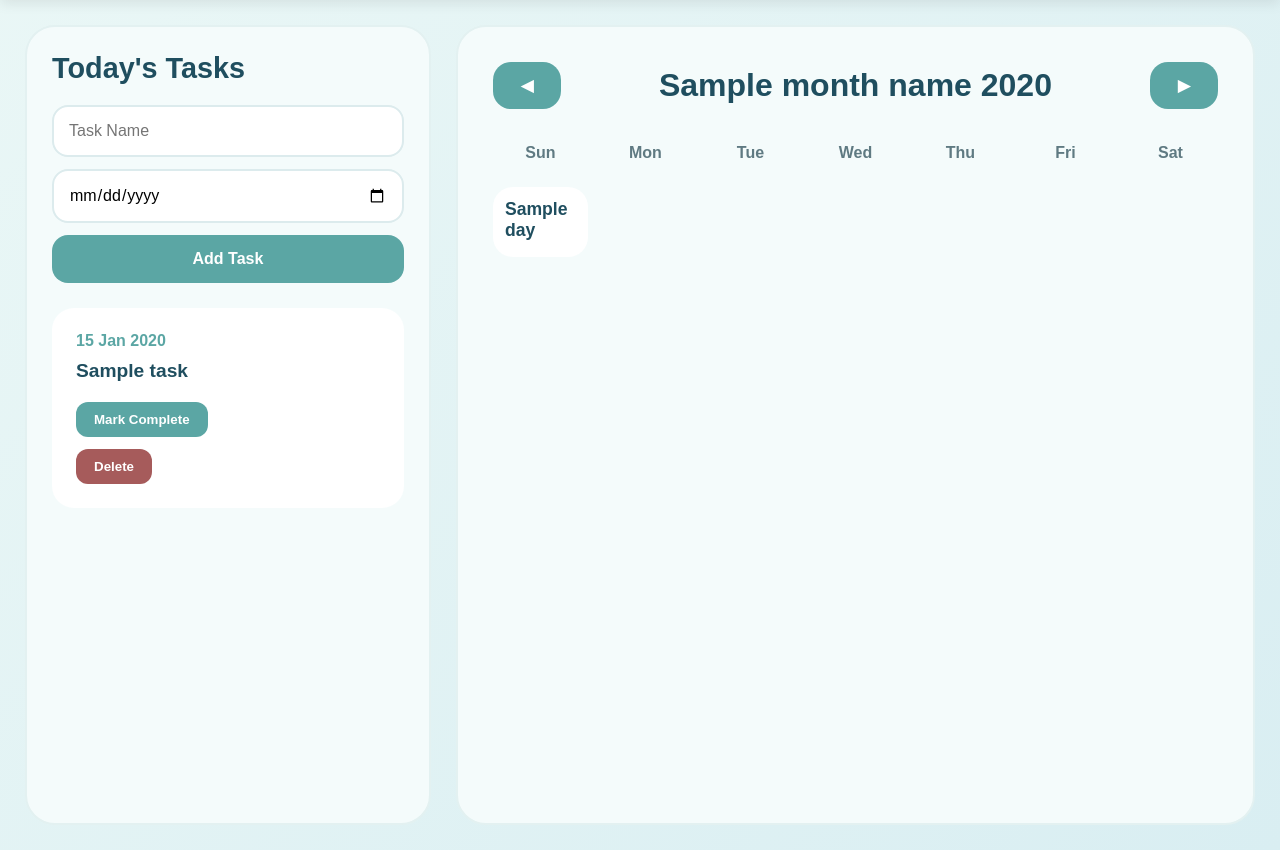
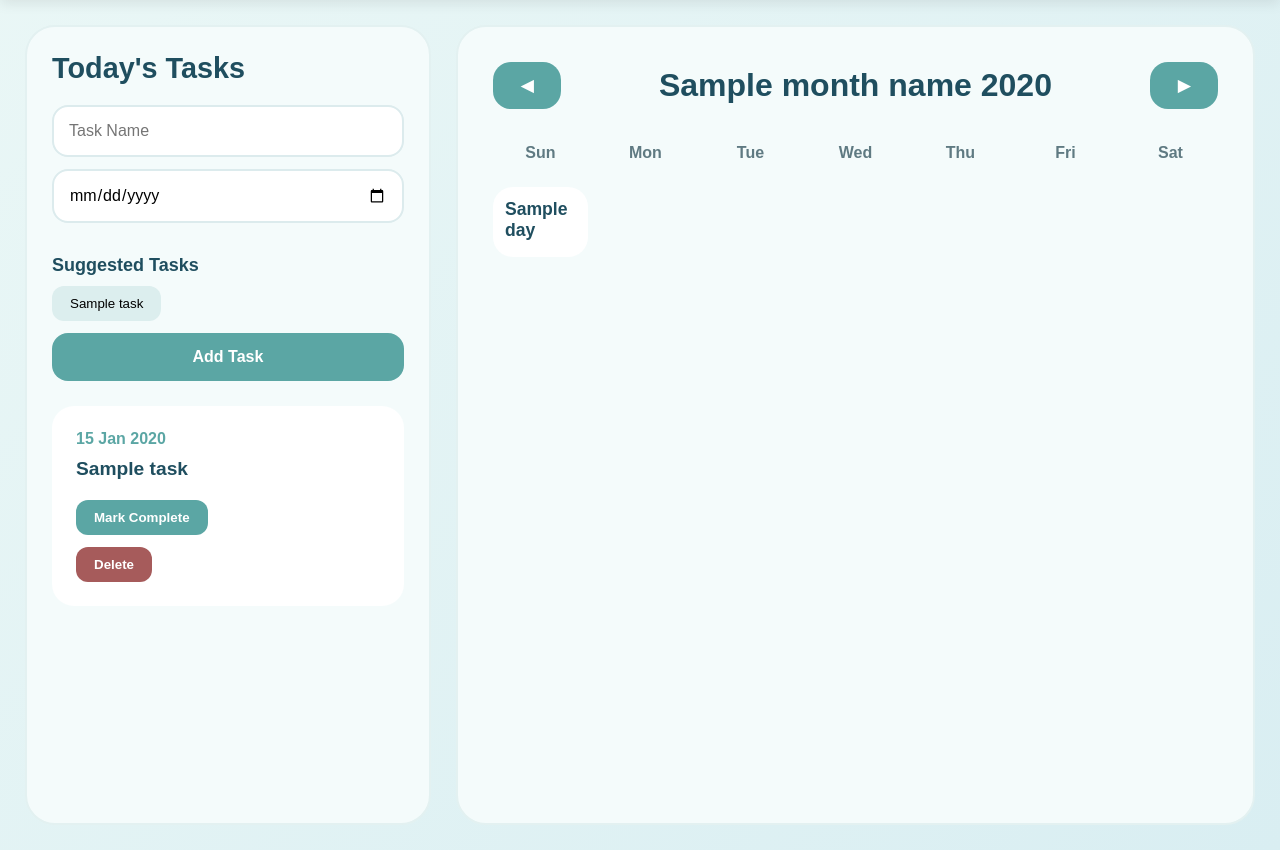
Before and after one commit to claudia-chen986/at3-elderly-helping, a Flask app: template templates/daily_task.html in a window 1280 px wide. Shown: the part 90-940 px from the top of the page. Run offline with Flask 3, Linux system fonts and the light colour scheme; the template is opened without the code that fills it: most values are stand-ins (such as "Sample title", 1, 10 or a date in 2020).

Commit message:
IMPROVEMENT -  use catagory for suggestion list

```diff
--- a/app.py
+++ b/app.py
@@ -1,5 +1,6 @@
 from flask import Flask, flash, redirect, render_template, request, url_for, session
 from flask_sqlalchemy import SQLAlchemy
+from sqlalchemy import func
 from datetime import timedelta, datetime
 import calendar
 import os
@@ -7,6 +8,8 @@ from werkzeug.exceptions import RequestEntityTooLarge
 from werkzeug.utils import secure_filename
 from PIL import Image
 import uuid
+from task_categories import TASK_CATEGORIES
+from collections import Counter
 
 #authentication imports
 from authentication import (
@@ -134,6 +137,16 @@ def validate_image(file):
 def handle_large_file(error):
 
     return "File too large. Maximum size is 5MB.", 413
+
+def find_category(task_name):
+
+    task = task_name.lower()
+    for category, keywords in TASK_CATEGORIES.items():
+        for keyword in keywords:
+            if keyword in task:
+                return category
+
+    return None
 
 @app.route('/homepage')
 def homepage():
@@ -290,6 +303,30 @@ def daily_task():
 
     month_name = calendar.month_name[month]
 
+    previous_tasks = DailyTask.query.filter_by(
+        user_id=user.id
+    ).all()
+
+    category_counter = Counter()
+    category_examples = {}
+
+    for task in previous_tasks:
+        category = find_category(task.task_name)
+
+        if category is None:
+            category = task.task_name
+
+        category_counter[category] += 1
+
+        if category not in category_examples:
+            category_examples[category] = task.task_name
+
+    sorted_categories = category_counter.most_common(5)
+    suggested_tasks = []
+
+    for category, count in sorted_categories:
+        suggested_tasks.append(category_examples[category])
+
     return render_template(
         'daily_task.html',
         tasks=tasks,
@@ -298,7 +335,8 @@ def daily_task():
         month=month,
         year=year,
         month_name=month_name,
-        selected_day=day
+        selected_day=day,
+        suggested_tasks=suggested_tasks
     )
 
 @app.route('/journal')
--- /dev/null
+++ b/task_categories.py
@@ -0,0 +1,49 @@
+TASK_CATEGORIES = {
+
+    "Medication": [
+        "medicine",
+        "medication",
+        "pill",
+        "pills",
+        "tablet",
+        "tablets",
+        "vitamin",
+        "drug",
+        "drugs"
+    ],
+
+    "Hydration": [
+        "drink",
+        "water",
+        "hydrate"
+    ],
+
+    "Shopping": [
+        "shopping",
+        "shop",
+        "groceries",
+        "grocery",
+        "supermarket",
+        "buy"
+    ],
+
+    "Family": [
+        "call",
+        "phone",
+        "ring",
+        "daughter",
+        "son",
+        "family",
+        "grandson",
+        "granddaughter"
+    ],
+
+    "Exercise": [
+        "walk",
+        "exercise",
+        "gym",
+        "stretch",
+        "yoga"
+    ]
+
+}
--- a/templates/daily_task.html
+++ b/templates/daily_task.html
@@ -323,6 +323,38 @@
             }
         }
 
+        /* SUGGESTED TASKS */
+        .suggestions-container{
+            margin-top:20px;
+        }
+
+        .suggestions-title{
+            color:#1F4E5F;
+            margin-bottom:10px;
+            font-size:18px;
+        }
+
+        .suggestions{
+            display:flex;
+            flex-wrap:wrap;
+            gap:10px;
+            max-height:120px;
+            overflow-y:auto;
+        }
+
+        .suggestion-btn{
+            padding:10px 18px;
+            border:none;
+            border-radius:12px;
+            background:#DCEEEE;
+            cursor:pointer;
+            transition:0.25s;
+        }
+
+        .suggestion-btn:hover{
+            background:#8CC1BF;
+            color:white;
+        }
     </style>
 </head>
 
@@ -363,6 +395,7 @@
                 <input
                     type="text"
                     name="task_name"
+                    id="task_name"
                     class="task-input"
                     placeholder="Task Name"
                     required
@@ -374,6 +407,27 @@
                     class="task-date"
                     required
                 >
+
+                <!-- Suggested Tasks -->
+
+                <div class="suggestions-container">
+
+                    <h3 class="suggestions-title">
+                        Suggested Tasks
+                    </h3>
+
+                    <div class="suggestions">
+                        {% for task in suggested_tasks %}
+                            <button
+                                type="button"
+                                class="suggestion-btn">
+
+                                {{ task }}
+
+                            </button>
+                        {% endfor %}
+                    </div>
+                </div>
 
                 <button
                     type="submit"
@@ -494,5 +548,20 @@
             </div>
         </div>
     </div>
+
+<script>
+const taskInput = document.getElementById("task_name");
+const buttons = document.querySelectorAll(".suggestion-btn");
+
+buttons.forEach(button => {
+
+    button.addEventListener("click", function(){
+
+        taskInput.value = this.textContent;
+
+    });
+
+});
+</script>
 </body>
 </html>
```
